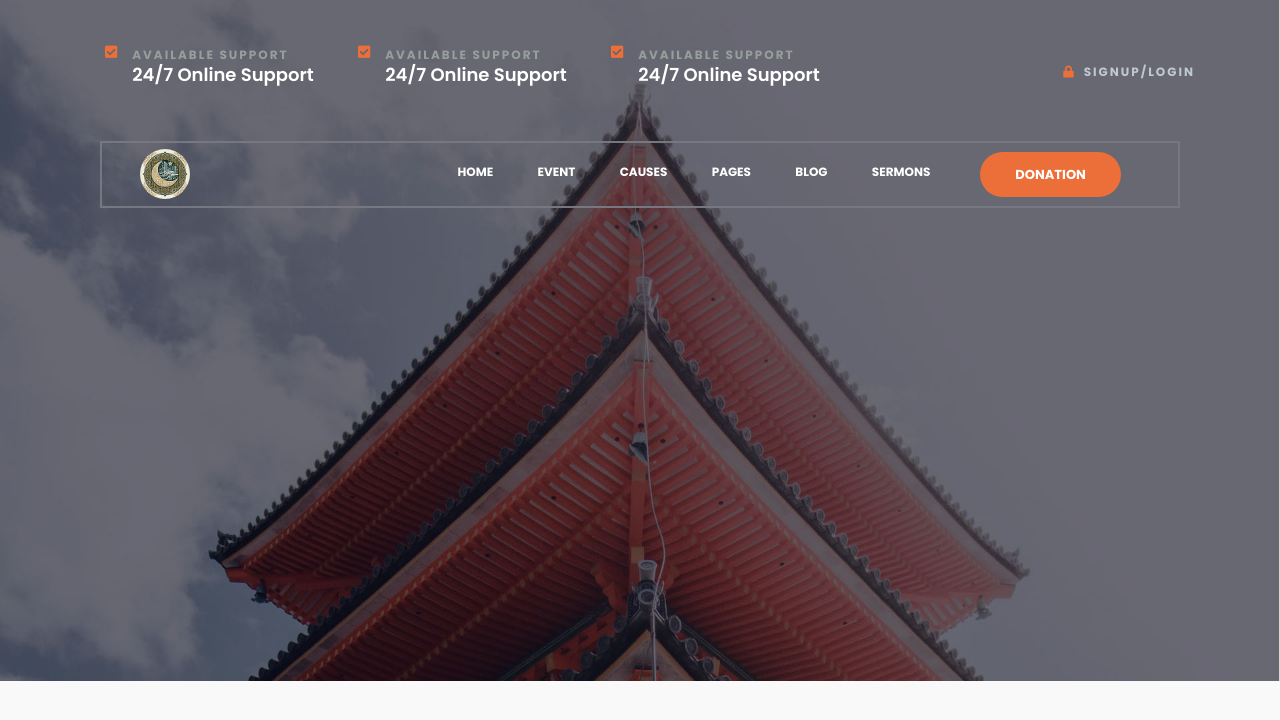
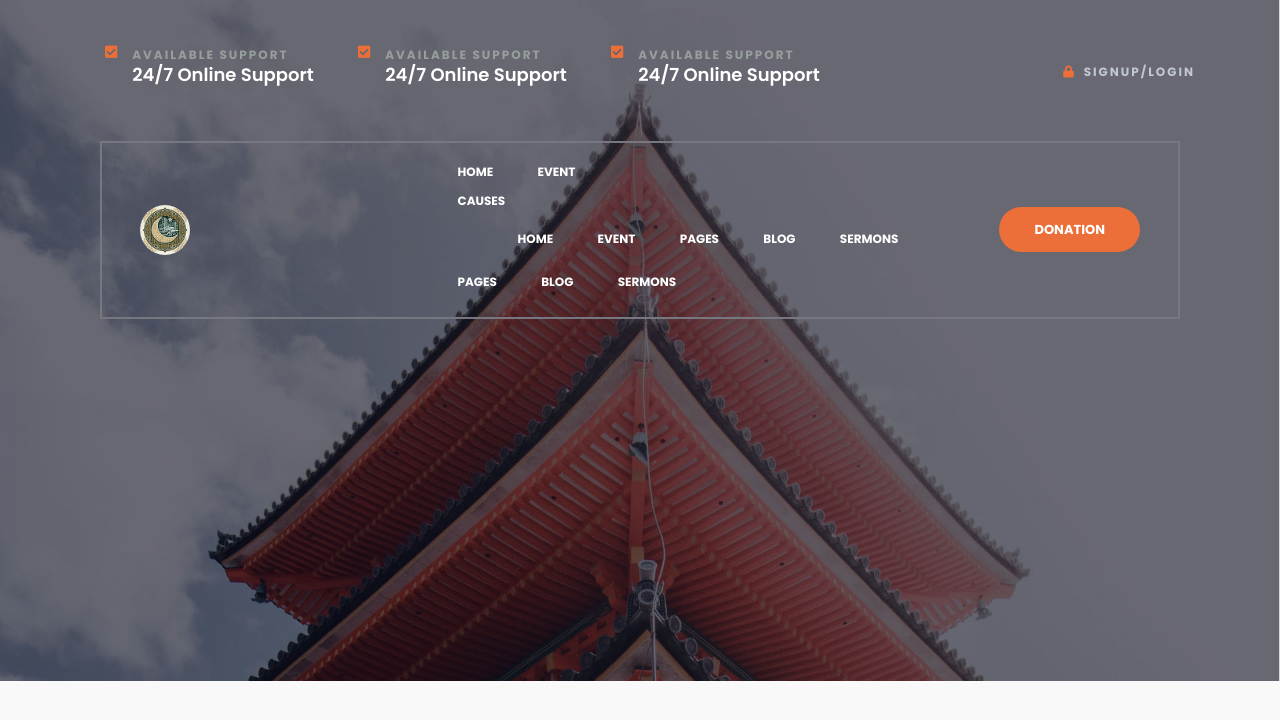
Before and after one commit to mdraisul1/psd-template-fundu, a plain HTML site: page index.html in a window 1280 px wide. Drawn offline with Linux system fonts and the light colour scheme.

Commit message:
Add sub menu ul li a tag

```diff
--- a/index.html
+++ b/index.html
@@ -85,7 +85,16 @@
                                         <ul>
                                             <li><a href="#">Home</a></li>
                                             <li><a href="#">event</a></li>
-                                            <li><a href="#">causes</a></li>
+                                            <li><a href="#">causes</a>
+                                                <!-- sub menu create -->
+                                                <ul>
+                                                    <li><a href="#">Home</a></li>
+                                                    <li><a href="#">event</a></li>
+                                                    <li><a href="#">pages</a></li>
+                                                    <li><a href="#">blog</a></li>
+                                                    <li><a href="#">sermons</a></li>
+                                                </ul>
+                                            </li>
                                             <li><a href="#">pages</a></li>
                                             <li><a href="#">blog</a></li>
                                             <li><a href="#">sermons</a></li>
```
